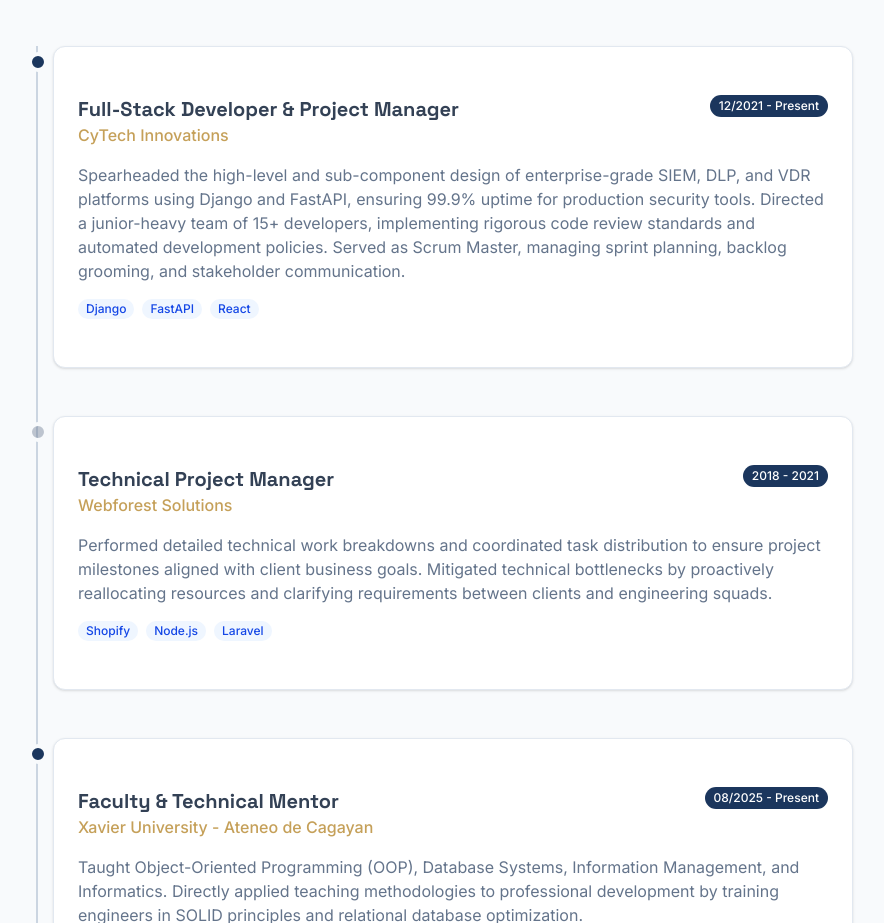
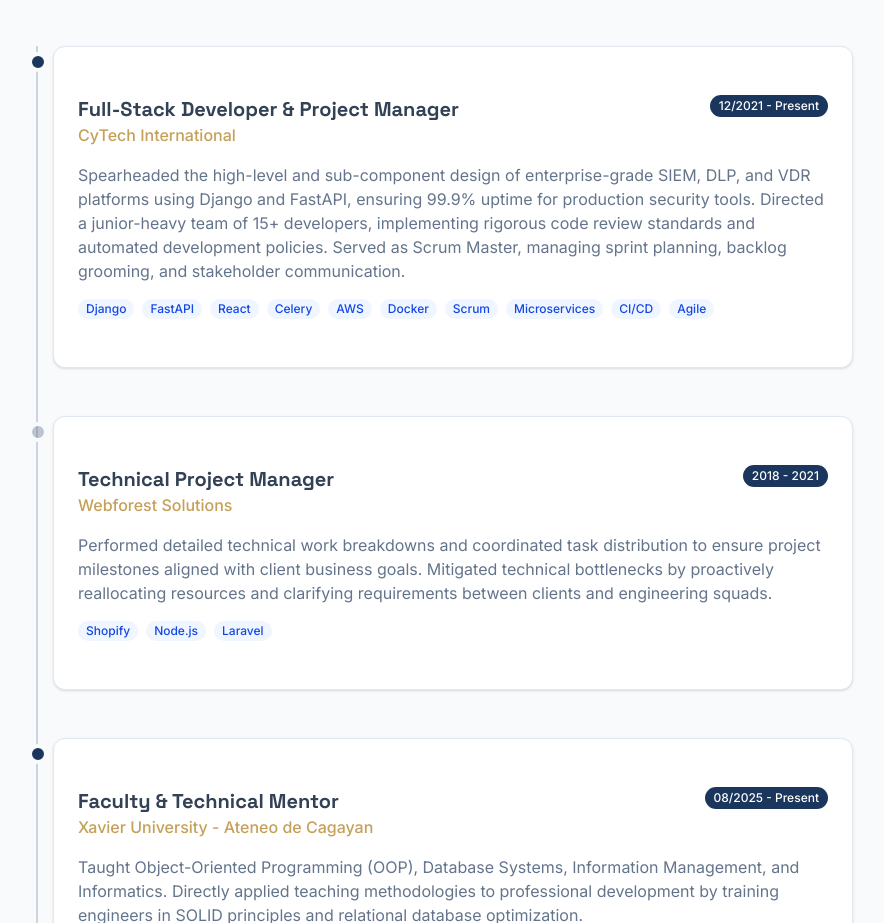
Before and after one commit to MichaelPagaran/portfolio, a Next.js app: page / in a window 1280 px wide. Shown: the part 1660-2583 px from the top of the page, without its empty margins (203-1087 px from the left). Built offline with nearby package versions, Linux system fonts and the light colour scheme.

Commit message:
docs: Update company name and expand technology tags for CyTech International experience.

```diff
--- a/src/data/portfolio.ts
+++ b/src/data/portfolio.ts
@@ -77,11 +77,11 @@
 export const experiences: Experience[] = [
     {
         role: "Full-Stack Developer & Project Manager",
-        company: "CyTech Innovations",
+        company: "CyTech International",
         period: "12/2021 - Present",
         description:
             "Spearheaded the high-level and sub-component design of enterprise-grade SIEM, DLP, and VDR platforms using Django and FastAPI, ensuring 99.9% uptime for production security tools. Directed a junior-heavy team of 15+ developers, implementing rigorous code review standards and automated development policies. Served as Scrum Master, managing sprint planning, backlog grooming, and stakeholder communication.",
-        tags: ["Django", "FastAPI", "React"],
+        tags: ["Django", "FastAPI", "React", "Celery", "AWS", "Docker", "Scrum", "Microservices", "CI/CD", "Agile"],
         isCurrent: true,
     },
     {
```
